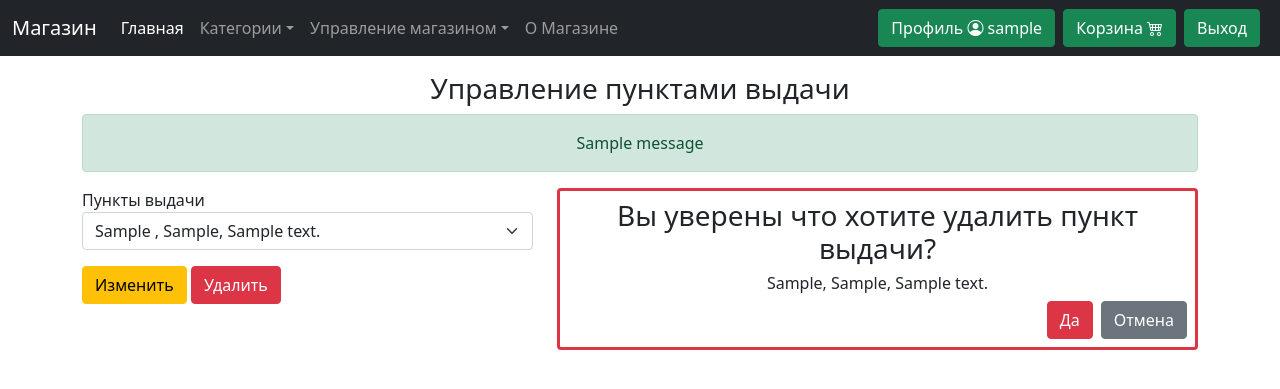
After one commit to arm-path/django-shop-simple, a Django app: page /control/pickup_point/delete/1/ in a window 1280 px wide. The commit adds this page. Shown: the top 389 px of the page. Run offline with Django 3.2, Linux system fonts and the light colour scheme; a user stored in the database is signed in; tables that the repository leaves empty hold one stand-in row (values such as "Sample post"); one stand-in notice (Sample message) is shown; some libraries are stand-ins or nearby versions.

Commit message:
Pickup point control - CRUD. Restricting access rights

```diff
--- /dev/null
+++ b/app_control/static/js/pickup_point.js
@@ -0,0 +1,17 @@
+let url,
+    changePickupPoint = document.getElementById('changePickupPoint'),
+    deletePickupPoint = document.getElementById('deletePickupPoint')
+
+changePickupPoint.addEventListener('click', () => {
+    if (document.getElementById('choicePickupPoint').value !== 'Выберите пункт') {
+        url = document.getElementById(document.getElementById('choicePickupPoint').value).getAttribute('data-change')
+        window.location.href = url
+    }
+})
+
+deletePickupPoint.addEventListener('click', () => {
+    if (document.getElementById('choicePickupPoint').value !== 'Выберите пункт') {
+        url = document.getElementById(document.getElementById('choicePickupPoint').value).getAttribute('data-delete')
+        window.location.href = url
+    }
+})
--- /dev/null
+++ b/app_control/templates/app_control/pickup_point_confirm_delete.html
@@ -0,0 +1,15 @@
+{% extends 'app_control/pickup_point_control.html' %}
+{% block form %}
+<div class="border border-3 rounded border-danger p-2">
+    <form method="post">
+        {% csrf_token %}
+        {{ form }}
+        <h3 class="text-center">Вы уверены что хотите удалить пункт выдачи?</h3>
+        <h6 class="text-center">{{object}}</h6>
+        <div class="d-grid gap-2 d-md-flex justify-content-md-end">
+            <button class="btn btn-danger" type="submit">Да</button>
+            <a class="btn btn-secondary" href="{% url 'pickup_point_control' %}">Отмена</a>
+        </div>
+    </form>
+</div>
+{% endblock %}
--- /dev/null
+++ b/app_control/templates/app_control/pickup_point_control.html
@@ -0,0 +1,48 @@
+{% extends 'base.html' %}
+
+{% block title %} Создать: Пункт выдачи {% endblock %}
+
+{% block content %}
+{% load static %}
+<h3 class="text-center">Управление пунктами выдачи</h3>
+{% if messages %}
+{% for message in messages %}
+<div class="alert alert-success text-center" role="alert">
+    {{ message }}
+</div>
+{% endfor %}
+{% endif %}
+
+<div class="row">
+    <div class="col-md-5">
+        <label>Пункты выдачи</label>
+        <select id="choicePickupPoint" class="form-select mb-3">
+            <option {% if not change %}{% if not object %} selected selected {% endif %}{% endif %}>Выберите пункт</option>
+            {% for point in points %}
+            <option id="{{ point.pk }}" value="{{ point.pk }}"
+                    data-delete="{% url 'pickup_point_delete' point.pk  %}" data-change="{% url 'pickup_point_change' point.pk  %}"
+                    {% if point_action %}{% if point_action == point.pk %} selected {% endif %}{% endif %}
+                    {% if object %}{% if object.pk == point.pk %} selected {% endif %}{% endif %}>
+                {{ point.region }} , {{ point.city }}, {{ point.address }}
+            </option>
+            {% endfor %}
+        </select>
+        <button id="changePickupPoint" type="button" class="btn btn-warning">Изменить</button>
+        <button id="deletePickupPoint" type="button" class="btn btn-danger">Удалить</button>
+    </div>
+    <div class="col-md-7">
+        {% block form %}
+        <form action="" method="POST">
+            {% csrf_token %}
+            {{ form }}
+            <div class="d-grid gap-2">
+                <button class="btn btn-success" type="submit">
+                    {% if change %} Сохранить {% else %} Добавить {% endif %}
+                </button>
+            </div>
+        </form>
+        {% endblock %}
+    </div>
+</div>
+<script src="{% static 'js/pickup_point.js' %}"></script>
+{% endblock %}
--- a/app_control/urls.py
+++ b/app_control/urls.py
@@ -5,6 +5,7 @@ from .views import SpecificationCreateView, SpecificationDeleteView, Specificati
 from .views import ValuesOfSpecificationCreateView, ValueOfSpecificationChangeView, ValueSpecificationDeleteView
 from .views import ControlProductView, CreateProductView, ChangeProductView, ChangeCategoryInProductView, ProductDeleteView
 from .views import FilterControlView, FilterCreateView
+from .views import PickupPointCreateView, PickupPointChangeView, PickupPointDeleteView
 
 urlpatterns = [
     path('category-create', CategoryCreateView.as_view(), name='category_create'),
@@ -22,5 +23,8 @@ urlpatterns = [
     path('specification-for-product/<str:slug>/<int:pk>/', ChangeCategoryInProductView.as_view(), name='specification_for_product'),
     path('product-delete/<str:slug>/', ProductDeleteView.as_view(), name='product_delete'),
     path('filter-control/', FilterControlView.as_view(), name='filter_control'),
-    path('filter-create/<str:category>/<str:specification>/', FilterCreateView.as_view(), name='filter_create')
+    path('filter-create/<str:category>/<str:specification>/', FilterCreateView.as_view(), name='filter_create'),
+    path('pickup_point/control/', PickupPointCreateView.as_view(), name='pickup_point_control'),
+    path('pickup_point/change/<int:pk>/', PickupPointChangeView.as_view(), name='pickup_point_change'),
+    path('pickup_point/delete/<int:pk>/', PickupPointDeleteView.as_view(), name='pickup_point_delete')
 ]
--- a/app_control/views.py
+++ b/app_control/views.py
@@ -4,26 +4,33 @@ from django.forms.models import model_to_dict
 from django.http import JsonResponse, Http404
 from django.shortcuts import render, redirect
 from django.urls import reverse_lazy
-from django.views.generic import View, CreateView, DeleteView
+from django.views.generic import View, CreateView, UpdateView, DeleteView
+from django.contrib.messages.views import SuccessMessageMixin
+from django.utils.decorators import method_decorator
+from django.contrib.admin.views.decorators import staff_member_required
 
 from .utils import isint
 from app_product.models import (Category,
                                 Specification,
                                 ValuesOfSpecification,
                                 Product,
-                                CustomFilter)
+                                CustomFilter,
+                                PickUpPoints)
 from .forms import (CategoryForm,
                     SpecificationForm,
                     ValuesOfSpecificationForm,
                     ProductForm, ProductAdditionallyForm,
-                    CustomFilterForm)
+                    CustomFilterForm,
+                    PickUpPointsForm)
 from .mixins import (BaseMixin,
                      CategoryChangeMixin,
                      SpecificationCreateAndChangeMixin,
                      ValuesOfSpecificationCreateAndChangeMixin,
-                     CreateAndChangeProductMixin)
+                     CreateAndChangeProductMixin,
+                     PickupPointMixin)
 
 
+@method_decorator(staff_member_required(login_url='authentication'), name='dispatch')
 class CategoryCreateView(CreateView):
     """ Представление добавления категории """
     model = Category
@@ -39,6 +46,7 @@ class CategoryCreateView(CreateView):
         return reverse_lazy('category_change', args=(self.object.slug,))
 
 
+@method_decorator(staff_member_required(login_url='authentication'), name='dispatch')
 class CategoryChangeView(CategoryChangeMixin, View):
     """ Представление изменения категории """
 
@@ -58,12 +66,14 @@ class CategoryChangeView(CategoryChangeMixin, View):
         return render(request, 'app_control/category_change.html', context=context)
 
 
+@method_decorator(staff_member_required(login_url='authentication'), name='dispatch')
 class CategoryDeleteView(DeleteView):
     """ Представление удаления категории """
     model = Category
     success_url = reverse_lazy('category_create')
 
 
+@method_decorator(staff_member_required(login_url='authentication'), name='dispatch')
 class SpecificationCreateView(SpecificationCreateAndChangeMixin, View):
     """ Представление добавления характеристики """
 
@@ -77,6 +87,7 @@ class SpecificationCreateView(SpecificationCreateAndChangeMixin, View):
             return JsonResponse({'errors': form_specification.errors})
 
 
+@method_decorator(staff_member_required(login_url='authentication'), name='dispatch')
 class SpecificationChangeView(SpecificationCreateAndChangeMixin, View):
     """ Представление изменения характеристики """
 
@@ -93,6 +104,7 @@ class SpecificationChangeView(SpecificationCreateAndChangeMixin, View):
         return JsonResponse({'errors': form_specification.errors})
 
 
+@method_decorator(staff_member_required(login_url='authentication'), name='dispatch')
 class SpecificationDeleteView(BaseMixin, View):
     """ Представление удаления характеристики """
 
@@ -102,6 +114,7 @@ class SpecificationDeleteView(BaseMixin, View):
         return redirect('category_change', slug=self.slug_option)
 
 
+@method_decorator(staff_member_required(login_url='authentication'), name='dispatch')
 class ValuesOfSpecificationCreateView(ValuesOfSpecificationCreateAndChangeMixin, View):
     """ Представление Добавления Значения Характеристики """
 
@@ -119,6 +132,7 @@ class ValuesOfSpecificationCreateView(ValuesOfSpecificationCreateAndChangeMixin,
             return JsonResponse({'errors': form_value_specification.errors})
 
 
+@method_decorator(staff_member_required(login_url='authentication'), name='dispatch')
 class ValueOfSpecificationChangeView(ValuesOfSpecificationCreateAndChangeMixin, View):
     """ Представление изменения значения характеристики """
 
@@ -135,6 +149,7 @@ class ValueOfSpecificationChangeView(ValuesOfSpecificationCreateAndChangeMixin,
         return JsonResponse({'errors': form_specification.errors})
 
 
+@method_decorator(staff_member_required(login_url='authentication'), name='dispatch')
 class ValueSpecificationDeleteView(BaseMixin, View):
     """ Представление удаления значения харкатеристики """
 
@@ -144,6 +159,7 @@ class ValueSpecificationDeleteView(BaseMixin, View):
         return redirect('specification_value_create', slug=self.slug_option)
 
 
+@method_decorator(staff_member_required(login_url='authentication'), name='dispatch')
 class ControlProductView(View):
     """ Представление выбора категории для добавления продукта """
 
@@ -161,6 +177,7 @@ class ControlProductView(View):
         return render(request, 'app_control/product_control.html', {'categories': categories})
 
 
+@method_decorator(staff_member_required(login_url='authentication'), name='dispatch')
 class CreateProductView(CreateAndChangeProductMixin, View):
     """ Представление добавления продукта """
 
@@ -187,6 +204,7 @@ class CreateProductView(CreateAndChangeProductMixin, View):
         return render(request, 'app_control/product_create.html', context)
 
 
+@method_decorator(staff_member_required(login_url='authentication'), name='dispatch')
 class ChangeProductView(CreateAndChangeProductMixin, View):
     """ Представление изменения продукта """
 
@@ -212,6 +230,7 @@ class ChangeProductView(CreateAndChangeProductMixin, View):
         return render(request, 'app_control/product_change.html', context)
 
 
+@method_decorator(staff_member_required(login_url='authentication'), name='dispatch')
 class ChangeCategoryInProductView(View):
     """ Представление изменения категории в прдставлении изменения продукта """
 
@@ -231,12 +250,14 @@ class ChangeCategoryInProductView(View):
         return JsonResponse({'category_specification': category_specification})
 
 
+@method_decorator(staff_member_required(login_url='authentication'), name='dispatch')
 class ProductDeleteView(DeleteView):
     """ Представление удаления продукта """
     model = Product
     success_url = reverse_lazy('base')
 
 
+@method_decorator(staff_member_required(login_url='authentication'), name='dispatch')
 class FilterControlView(View):
     """ Представление создания фильтра """
 
@@ -260,6 +281,7 @@ class FilterControlView(View):
         return render(request, 'app_control/filter_control.html', context)
 
 
+@method_decorator(staff_member_required(login_url='authentication'), name='dispatch')
 class FilterCreateView(View):
     """ Представление создания фильтра  """
 
@@ -299,3 +321,38 @@ class FilterCreateView(View):
                 return JsonResponse({'delete_filter': client_data['pk']})
 
         return JsonResponse({'error': 'ErrorView'})
+
+
+@method_decorator(staff_member_required(login_url='authentication'), name='dispatch')
+class PickupPointCreateView(PickupPointMixin, SuccessMessageMixin, CreateView):
+    """ Представление создания пунктов выдачи """
+
+    form_class = PickUpPointsForm
+    template_name = 'app_control/pickup_point_control.html'
+    success_url = reverse_lazy('pickup_point_control')
+    success_message = 'Пункт выдачи успешно добавлен!'
+
+
+@method_decorator(staff_member_required(login_url='authentication'), name='dispatch')
+class PickupPointChangeView(PickupPointMixin, SuccessMessageMixin, UpdateView):
+    """ Представление изменения пунктов выдачи """
+
+    model = PickUpPoints
+    form_class = PickUpPointsForm
+    template_name = 'app_control/pickup_point_control.html'
+    success_url = reverse_lazy('pickup_point_control')
+    success_message = 'Пункт выдачи успешно изменен!'
+
+    def get_context_data(self, **kwargs):
+        context = super().get_context_data(**kwargs)
+        context['point_action'] = PickUpPoints.objects.get(pk=self.kwargs.get('pk')).pk
+        context['change'] = True
+        return context
+
+
+@method_decorator(staff_member_required(login_url='authentication'), name='dispatch')
+class PickupPointDeleteView(PickupPointMixin, DeleteView):
+    """ Удаление пункта выдачи """
+    model = PickUpPoints
+    success_url = reverse_lazy('pickup_point_control')
+    template_name = 'app_control/pickup_point_confirm_delete.html'
--- a/app_product/models.py
+++ b/app_product/models.py
@@ -206,6 +206,7 @@ class PickUpPoints(models.Model):
         return f'{self.region}, {self.city}, {self.address}'
 
     class Meta:
+        unique_together = ('region', 'city', 'address')
         verbose_name = 'Пункт получения'
         verbose_name_plural = 'Пункты получения'
         ordering = ['region', 'city', 'address']
--- a/app_product/templates/app_product/category_detail.html
+++ b/app_product/templates/app_product/category_detail.html
@@ -98,6 +98,9 @@
                                     <p class=" font-monospace fs-5 fw-bold">{{ product.price }}</p>
                                     <button type="submit" class="btn btn-success">В корзину <i class="bi bi-cart4"></i></button>
                                 </form>
+                                {% if request.user.is_staff %}
+                                <a href="{% url 'product_change' product.slug %}" class="btn btn-warning mt-2">Изменить</a>
+                                {% endif %}
                             </div>
 
                         </div>
--- a/app_product/templates/app_product/product_list.html
+++ b/app_product/templates/app_product/product_list.html
@@ -32,6 +32,9 @@
                                 <p class=" font-monospace fs-5 fw-bold">{{ product.price }}</p>
                                 <button type="submit" class="btn btn-success">В корзину <i class="bi bi-cart4"></i></button>
                             </form>
+                            {% if request.user.is_staff %}
+                            <a href="{% url 'product_change' product.slug %}" class="btn btn-warning mt-2">Изменить</a>
+                            {% endif %}
                         </div>
 
                     </div>
--- a/app_product/templates/include/header_include.html
+++ b/app_product/templates/include/header_include.html
@@ -19,6 +19,7 @@
                         {% endfor %}
                     </ul>
                 </li>
+                {% if request.user.is_staff %}
                 <li class="nav-item dropdown">
                     <a class="nav-link dropdown-toggle" href="#" id="navbarDropdown" role="button"
                        data-bs-toggle="dropdown" aria-expanded="false">Управление магазином</a>
@@ -26,8 +27,10 @@
                         <li><a class="dropdown-item" href="{% url 'category_create' %}">Управление категориями</a></li>
                         <li><a class="dropdown-item" href="{% url 'product_create_control' %}">Добавление продукта</a></li>
                         <li><a class="dropdown-item" href="{% url 'filter_control' %}">Управление кастомными фильтрами</a></li>
+                        <li><a class="dropdown-item" href="{% url 'pickup_point_control' %}">Управление пунктами выдачи</a></li>
                     </ul>
                 </li>
+                {% endif %}
                 <li class="nav-item">
                     <a class="nav-link" href="#">О Магазине</a>
                 </li>
```
Also changed, not shown: app_control/forms.py (+14 -1 lines), app_control/mixins.py (+9 -1 lines), app_product/templates/app_product/product_detail.html (+7 -1 lines).
